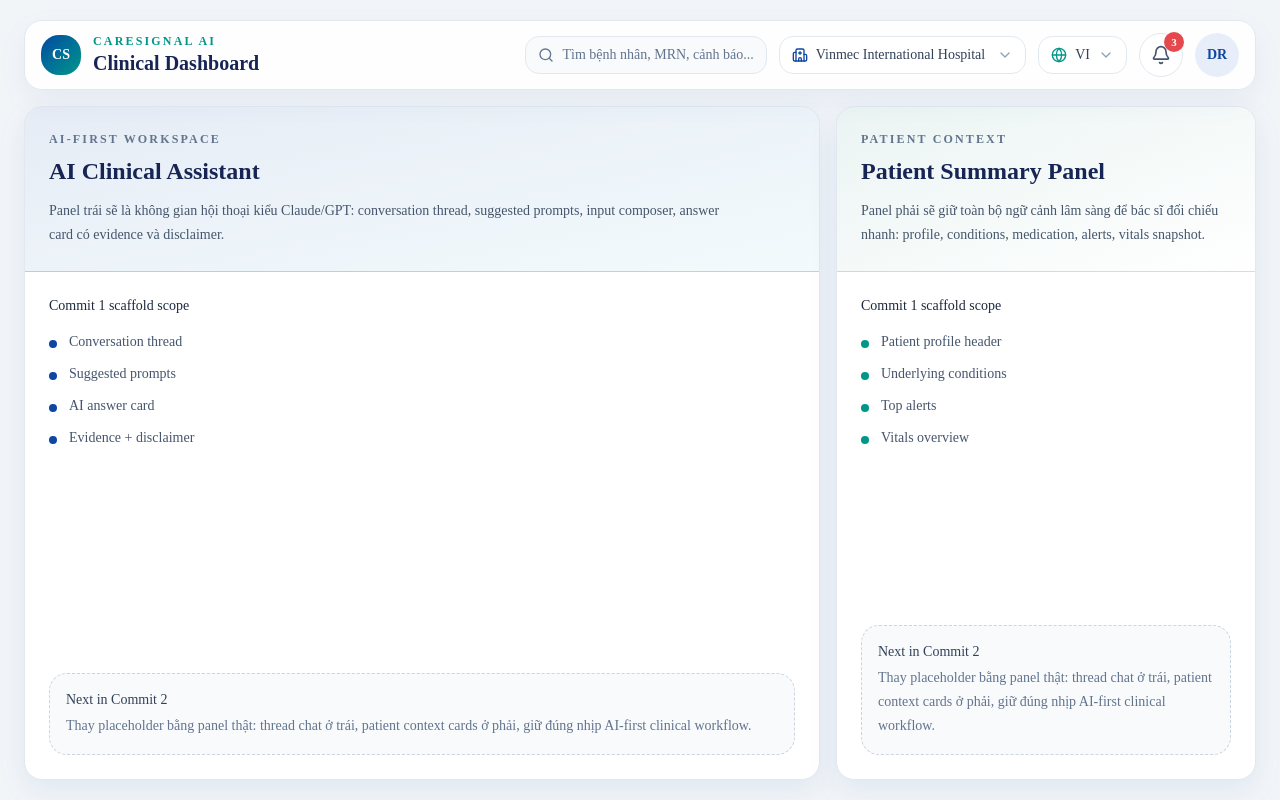
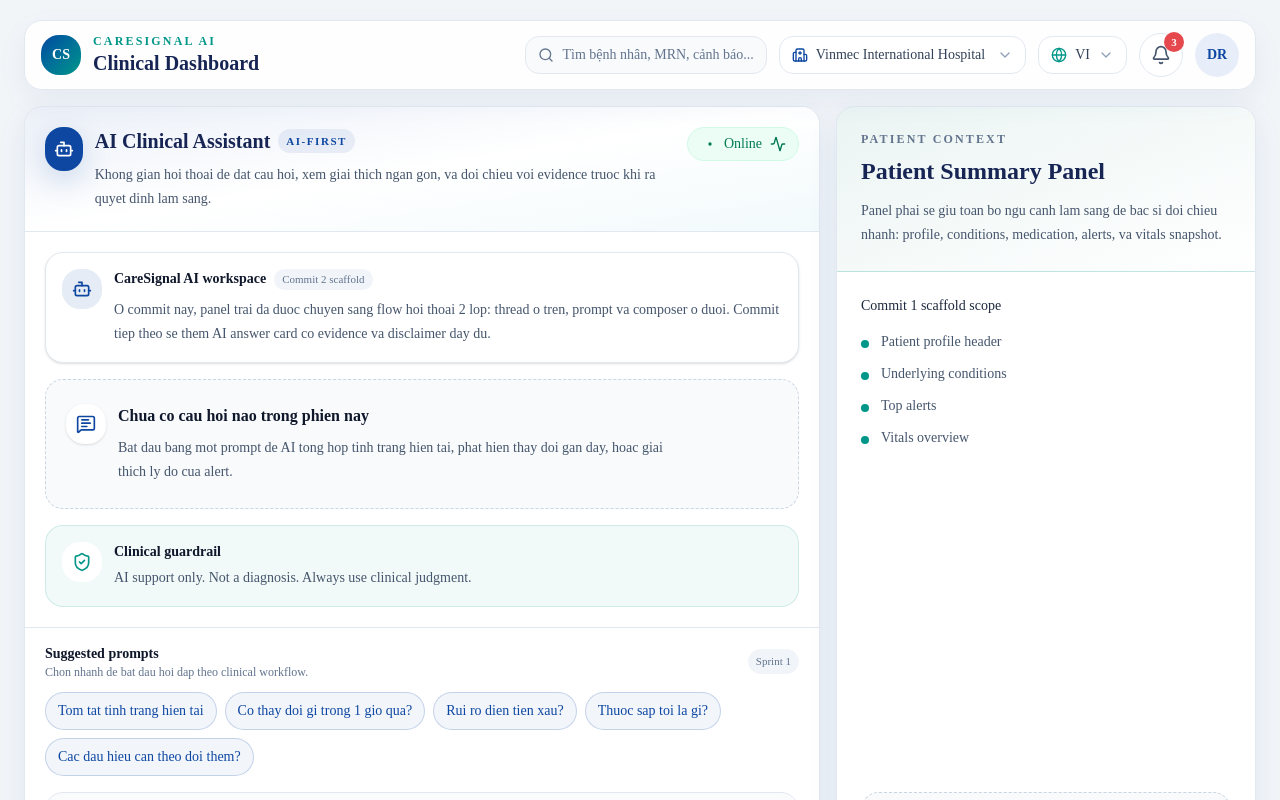
Before and after one commit to linhhtunn/Dashboard, a Next.js app in the folder frontend/: page /dashboard in a window 1280 px wide. Shown: the top 800 px of the page. Built offline with nearby package versions, Linux system fonts and the light colour scheme.

Commit message:
feat(dashboard): ai workspace panel

```diff
--- a/frontend/app/dashboard/page.tsx
+++ b/frontend/app/dashboard/page.tsx
@@ -1,29 +1,18 @@
+import { AIWorkspacePanel } from "@/components/dashboard/AIWorkspacePanel";
+import { DashboardPanelPlaceholder } from "@/components/dashboard/DashboardPanelPlaceholder";
 import { DashboardShell } from "@/components/dashboard/DashboardShell";
 import { DashboardTopBar } from "@/components/dashboard/DashboardTopBar";
-import { DashboardPanelPlaceholder } from "@/components/dashboard/DashboardPanelPlaceholder";
 
 export default function DashboardPage() {
   return (
     <DashboardShell
       topBar={<DashboardTopBar />}
-      leftPanel={
-        <DashboardPanelPlaceholder
-          eyebrow="AI-first workspace"
-          title="AI Clinical Assistant"
-          description="Panel trái sẽ là không gian hội thoại kiểu Claude/GPT: conversation thread, suggested prompts, input composer, answer card có evidence và disclaimer."
-          items={[
-            "Conversation thread",
-            "Suggested prompts",
-            "AI answer card",
-            "Evidence + disclaimer",
-          ]}
-        />
-      }
+      leftPanel={<AIWorkspacePanel />}
       rightPanel={
         <DashboardPanelPlaceholder
           eyebrow="Patient context"
           title="Patient Summary Panel"
-          description="Panel phải sẽ giữ toàn bộ ngữ cảnh lâm sàng để bác sĩ đối chiếu nhanh: profile, conditions, medication, alerts, vitals snapshot."
+          description="Panel phai se giu toan bo ngu canh lam sang de bac si doi chieu nhanh: profile, conditions, medication, alerts, va vitals snapshot."
           items={[
             "Patient profile header",
             "Underlying conditions",
--- a/frontend/components/dashboard/AIComposer.tsx
+++ b/frontend/components/dashboard/AIComposer.tsx
@@ -0,0 +1,27 @@
+import { SendHorizonal } from "lucide-react";
+
+export function AIComposer() {
+  return (
+    <div className="rounded-2xl border border-slate-200 bg-slate-50/70 p-3">
+      <label className="mb-2 block text-xs font-semibold uppercase tracking-[0.14em] text-slate-500">
+        Ask CareSignal AI
+      </label>
+
+      <div className="flex items-end gap-3">
+        <textarea
+          rows={3}
+          placeholder="Dat cau hoi ve tinh trang benh nhan, alert, xu huong 15 phut gan day..."
+          className="min-h-[88px] flex-1 resize-none rounded-2xl border border-slate-200 bg-white px-4 py-3 text-sm text-slate-700 outline-none transition placeholder:text-slate-400 focus:border-[#0D47A1] focus:ring-2 focus:ring-[#0D47A1]/15"
+        />
+
+        <button
+          type="button"
+          className="flex h-12 w-12 shrink-0 items-center justify-center rounded-2xl bg-[#0D47A1] text-white shadow-[0_10px_25px_rgba(13,71,161,0.18)] transition hover:bg-[#0A3A84]"
+          aria-label="Send prompt"
+        >
+          <SendHorizonal className="h-5 w-5" />
+        </button>
+      </div>
+    </div>
+  );
+}
--- /dev/null
+++ b/frontend/components/dashboard/AIWorkspaceHeader.tsx
@@ -0,0 +1,37 @@
+import { Activity, Bot, Dot } from "lucide-react";
+
+export function AIWorkspaceHeader() {
+  return (
+    <div className="border-b border-slate-200 bg-gradient-to-br from-[#0D47A1]/8 via-white to-[#8ED3E6]/12 px-5 py-5">
+      <div className="flex flex-col gap-4 sm:flex-row sm:items-start sm:justify-between">
+        <div className="flex items-start gap-3">
+          <div className="flex h-11 w-11 items-center justify-center rounded-2xl bg-[#0D47A1] text-white shadow-[0_10px_30px_rgba(13,71,161,0.18)]">
+            <Bot className="h-5 w-5" />
+          </div>
+
+          <div>
+            <div className="flex items-center gap-2">
+              <h2 className="text-xl font-semibold text-[#172554]">
+                AI Clinical Assistant
+              </h2>
+              <span className="rounded-full bg-[#0D47A1]/8 px-2 py-1 text-[11px] font-semibold uppercase tracking-[0.14em] text-[#0D47A1]">
+                AI-first
+              </span>
+            </div>
+
+            <p className="mt-2 max-w-2xl text-sm leading-6 text-slate-600">
+              Khong gian hoi thoai de dat cau hoi, xem giai thich ngan gon, va
+              doi chieu voi evidence truoc khi ra quyet dinh lam sang.
+            </p>
+          </div>
+        </div>
+
+        <div className="flex shrink-0 items-center gap-2 rounded-full border border-emerald-100 bg-emerald-50 px-3 py-1.5 text-sm text-emerald-700">
+          <Dot className="h-5 w-5" />
+          <span className="-ml-1 font-medium">Online</span>
+          <Activity className="h-4 w-4" />
+        </div>
+      </div>
+    </div>
+  );
+}
--- a/frontend/components/dashboard/AIWorkspacePanel.tsx
+++ b/frontend/components/dashboard/AIWorkspacePanel.tsx
@@ -5,23 +5,23 @@ import { SuggestedPromptList } from "@/components/dashboard/SuggestedPromptList"
 import { PanelCard } from "@/components/common/PanelCard";
 
 const prompts = [
-  "Tóm tắt tình trạng hiện tại",
-  "Có thay đổi gì trong 1 giờ qua?",
-  "Rủi ro diễn tiến xấu?",
-  "Thuốc sắp tới là gì?",
-  "Các dấu hiệu cần theo dõi thêm?",
+  "Tom tat tinh trang hien tai",
+  "Co thay doi gi trong 1 gio qua?",
+  "Rui ro dien tien xau?",
+  "Thuoc sap toi la gi?",
+  "Cac dau hieu can theo doi them?",
 ];
 
 export function AIWorkspacePanel() {
   return (
-    <PanelCard className="flex h-full min-h-[70vh] flex-col overflow-hidden">
+    <PanelCard className="flex h-full min-h-[72vh] flex-col overflow-hidden">
       <AIWorkspaceHeader />
 
-      <div className="flex-1 overflow-y-auto px-5 pb-4">
+      <div className="flex-1 overflow-y-auto px-5 pb-5 pt-5">
         <ConversationThread />
       </div>
 
-      <div className="border-t border-slate-200 px-5 py-4">
+      <div className="border-t border-slate-200 bg-white px-5 py-4">
         <SuggestedPromptList prompts={prompts} />
         <div className="mt-4">
           <AIComposer />
--- a/frontend/components/dashboard/ConversationThread.tsx
+++ b/frontend/components/dashboard/ConversationThread.tsx
@@ -0,0 +1,77 @@
+import { Bot, MessageSquareText, ShieldCheck } from "lucide-react";
+
+function EmptyThreadCard() {
+  return (
+    <div className="rounded-2xl border border-dashed border-slate-300 bg-slate-50/90 px-5 py-6">
+      <div className="flex items-start gap-3">
+        <div className="flex h-10 w-10 items-center justify-center rounded-2xl bg-white text-[#0D47A1] shadow-sm">
+          <MessageSquareText className="h-5 w-5" />
+        </div>
+
+        <div>
+          <h3 className="text-base font-semibold text-slate-900">
+            Chua co cau hoi nao trong phien nay
+          </h3>
+          <p className="mt-2 max-w-xl text-sm leading-6 text-slate-600">
+            Bat dau bang mot prompt de AI tong hop tinh trang hien tai, phat
+            hien thay doi gan day, hoac giai thich ly do cua alert.
+          </p>
+        </div>
+      </div>
+    </div>
+  );
+}
+
+function StarterSystemNote() {
+  return (
+    <div className="flex items-start gap-3 rounded-2xl border border-slate-200 bg-white px-4 py-4 shadow-sm">
+      <div className="flex h-10 w-10 shrink-0 items-center justify-center rounded-2xl bg-[#0D47A1]/10 text-[#0D47A1]">
+        <Bot className="h-5 w-5" />
+      </div>
+
+      <div className="min-w-0">
+        <div className="flex flex-wrap items-center gap-2">
+          <p className="text-sm font-semibold text-slate-900">
+            CareSignal AI workspace
+          </p>
+          <span className="rounded-full bg-slate-100 px-2 py-0.5 text-[11px] font-medium text-slate-500">
+            Commit 2 scaffold
+          </span>
+        </div>
+
+        <p className="mt-2 text-sm leading-6 text-slate-600">
+          O commit nay, panel trai da duoc chuyen sang flow hoi thoai 2 lop:
+          thread o tren, prompt va composer o duoi. Commit tiep theo se them AI
+          answer card co evidence va disclaimer day du.
+        </p>
+      </div>
+    </div>
+  );
+}
+
+function SafetyNote() {
+  return (
+    <div className="flex items-start gap-3 rounded-2xl border border-[#009688]/15 bg-[#009688]/5 px-4 py-4">
+      <div className="flex h-10 w-10 shrink-0 items-center justify-center rounded-2xl bg-white text-[#009688]">
+        <ShieldCheck className="h-5 w-5" />
+      </div>
+
+      <div>
+        <p className="text-sm font-semibold text-slate-900">Clinical guardrail</p>
+        <p className="mt-1 text-sm leading-6 text-slate-600">
+          AI support only. Not a diagnosis. Always use clinical judgment.
+        </p>
+      </div>
+    </div>
+  );
+}
+
+export function ConversationThread() {
+  return (
+    <div className="flex min-h-full flex-col gap-4">
+      <StarterSystemNote />
+      <EmptyThreadCard />
+      <SafetyNote />
+    </div>
+  );
+}
--- a/frontend/components/dashboard/PatientContextPanel.tsx
+++ b/frontend/components/dashboard/PatientContextPanel.tsx
@@ -1,17 +1,18 @@
-import { ConditionMedicationCard } from "@/components/dashboard/ConditionMedicationCard";
-import { PatientSummaryHeader } from "@/components/dashboard/PatientSummaryHeader";
-import { RecentSymptomCard } from "@/components/dashboard/RecentSymptomCard";
-import { TopAlertsCard } from "@/components/dashboard/TopAlertsCard";
-import { VitalsOverviewCard } from "@/components/dashboard/VitalsOverviewCard";
+import { DashboardPanelPlaceholder } from "@/components/dashboard/DashboardPanelPlaceholder";
 
 export function PatientContextPanel() {
   return (
-    <div className="flex h-full flex-col gap-4">
-      <PatientSummaryHeader />
-      <ConditionMedicationCard />
-      <RecentSymptomCard />
-      <TopAlertsCard />
-      <VitalsOverviewCard />
-    </div>
+    <DashboardPanelPlaceholder
+      eyebrow="Patient context"
+      title="Patient Summary Panel"
+      description="Panel phai se duoc tach thanh profile, conditions, alerts, va vitals overview o commit tiep theo."
+      items={[
+        "Patient profile header",
+        "Underlying conditions",
+        "Top alerts",
+        "Vitals overview",
+      ]}
+      tone="secondary"
+    />
   );
 }
--- a/frontend/components/dashboard/SuggestedPromptList.tsx
+++ b/frontend/components/dashboard/SuggestedPromptList.tsx
@@ -0,0 +1,34 @@
+type SuggestedPromptListProps = {
+  prompts: string[];
+};
+
+export function SuggestedPromptList({ prompts }: SuggestedPromptListProps) {
+  return (
+    <div>
+      <div className="mb-3 flex items-center justify-between gap-3">
+        <div>
+          <p className="text-sm font-semibold text-slate-900">Suggested prompts</p>
+          <p className="text-xs text-slate-500">
+            Chon nhanh de bat dau hoi dap theo clinical workflow.
+          </p>
+        </div>
+
+        <span className="rounded-full bg-slate-100 px-2 py-1 text-[11px] font-medium text-slate-500">
+          Sprint 1
+        </span>
+      </div>
+
+      <div className="flex flex-wrap gap-2">
+        {prompts.map((prompt) => (
+          <button
+            key={prompt}
+            type="button"
+            className="rounded-full border border-[#0D47A1]/20 bg-[#0D47A1]/5 px-3 py-2 text-left text-sm text-[#0D47A1] transition hover:border-[#0D47A1]/30 hover:bg-[#0D47A1]/8"
+          >
+            {prompt}
+          </button>
+        ))}
+      </div>
+    </div>
+  );
+}
```
